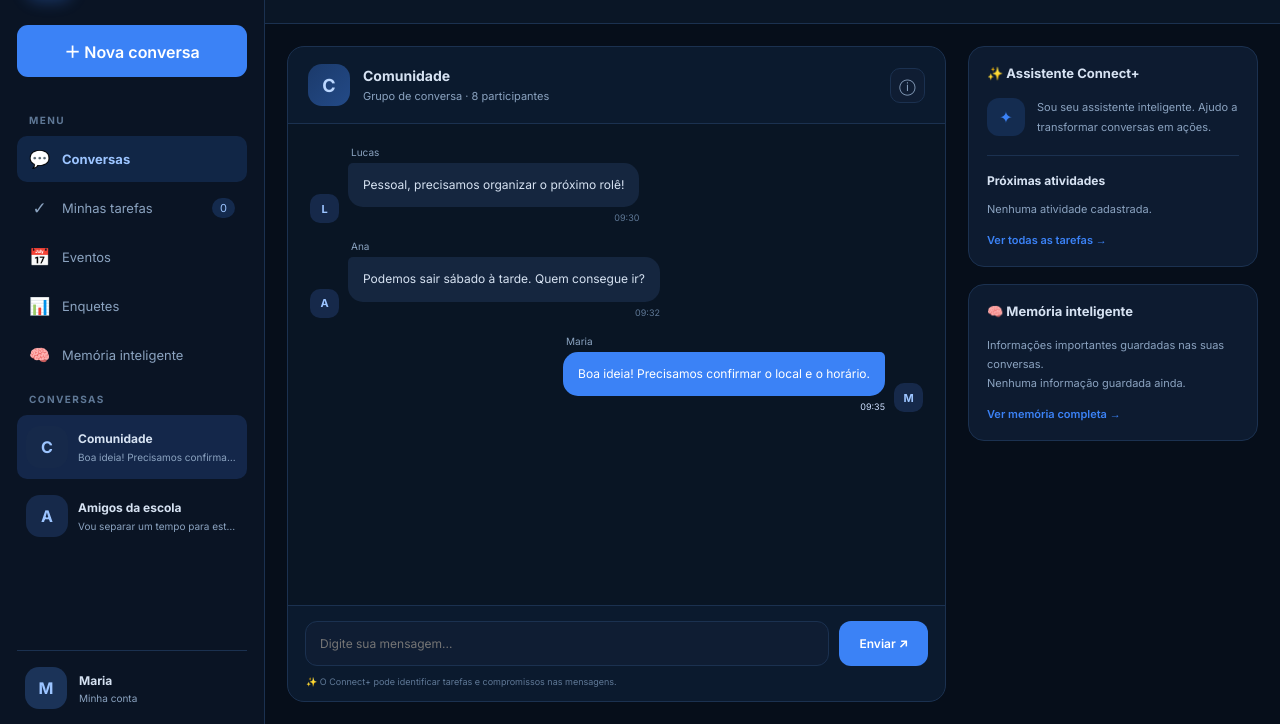
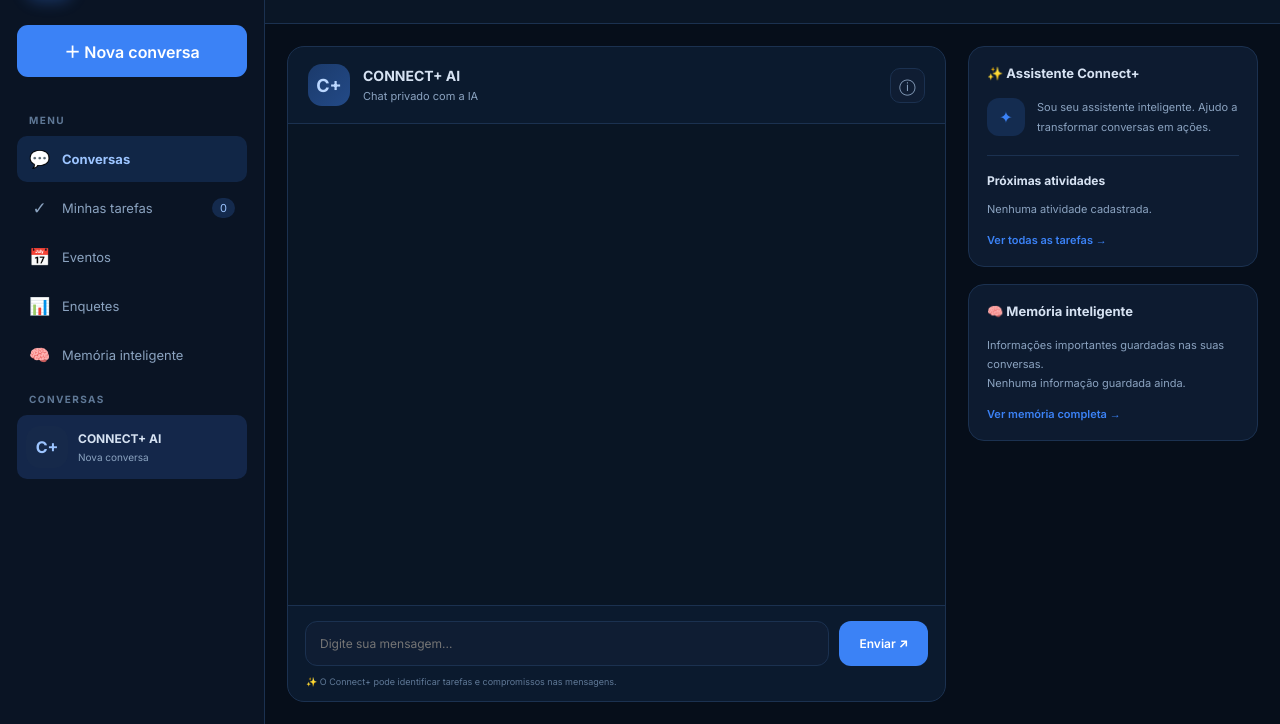
Before and after one commit to DevFilipao/connect-plus, a plain HTML site: page app.html in a window 1280 px wide. Shown: the part 76-800 px from the top of the page. Drawn offline with Linux system fonts and the light colour scheme.

Commit message:
correção pela nonagesima vez

```diff
--- a/app.html
+++ b/app.html
@@ -48,14 +48,6 @@
             <div class="sidebar-title">CONVERSAS</div>
             <div class="chat-list" id="listaConversas"></div>
 
-
-            <div class="profile">
-                <div class="avatar user-avatar">M</div>
-                <div>
-                    <strong>Maria</strong>
-                    <small>Minha conta</small>
-                </div>
-            </div>
         </aside>
 
 
@@ -77,8 +69,8 @@
                         <div class="conversation-header">
                             <div class="avatar group-avatar" id="avatarGrupo">F</div>
                             <div class="conversation-info">
-                                <h3 id="nomeGrupo">Time de Futsal</h3>
-                                <p id="statusGrupo">Grupo de conversa · 8 participantes</p>
+                                <h3 id="nomeGrupo">CONNECT+ AI</h3>
+                                <p id="statusGrupo">Chat privado com IA.</p>
                             </div>
                             <button class="icon-button" id="verInfo" title="Informações">ⓘ</button>
                         </div>
--- a/app.js
+++ b/app.js
@@ -72,54 +72,23 @@ const usuario = carregarDados("connect_usuario", null);
 const nomeUsuario = (usuario && usuario.nome ? usuario.nome.trim().split(" ")[0] : "") || "Maria";
 
 
-let conversas = carregarDados("connect_conversas", [
-    {
-        id: 1,
-        nome: "Comunidade",
-        avatar: "C",
-        descricao: "Grupo de conversa · 8 participantes",
-        mensagens: [
-            {
-                autor: "Lucas",
-                texto: "Pessoal, precisamos organizar o próximo rolê!",
-                hora: "09:30",
-                minha: false
-            },
-            {
-                autor: "Ana",
-                texto: "Podemos sair sábado à tarde. Quem consegue ir?",
-                hora: "09:32",
-                minha: false
-            },
-            {
-                autor: nomeUsuario,
-                texto: "Boa ideia! Precisamos confirmar o local e o horário.",
-                hora: "09:35",
-                minha: true
-            }
-        ]
-    },
-    {
-        id: 2,
-        nome: "Amigos da escola",
-        avatar: "A",
-        descricao: "Grupo de conversa · 5 participantes",
-        mensagens: [
-            {
-                autor: "Julia",
-                texto: "Gente, não esqueçam da prova de matemática!",
-                hora: "10:10",
-                minha: false
-            },
-            {
-                autor: nomeUsuario,
-                texto: "Vou separar um tempo para estudar hoje.",
-                hora: "10:12",
-                minha: true
-            }
-        ]
-    }
-]);
+const CONVERSA_IA = {
+    id: 1,
+    nome: "CONNECT+ AI",
+    avatar: "C+",
+    descricao: "Chat privado com a IA",
+    mensagens: []
+};
+
+
+let conversas = carregarDados("connect_conversas", [CONVERSA_IA]);
+
+
+// Migração: remove as conversas de exemplo antigas e garante o chat da IA
+conversas = conversas.filter(c => c.nome !== "Comunidade" && c.nome !== "Amigos da escola" && c.nome !== "Time de Futsal");
+if (!conversas.some(c => c.id === CONVERSA_IA.id)) {
+    conversas.unshift({ ...CONVERSA_IA, mensagens: [] });
+}
 
 
 let tarefas = carregarDados("connect_tarefas", []);
@@ -128,7 +97,7 @@ let enquetes = carregarDados("connect_enquetes", []);
 let memoria = carregarDados("connect_memoria", []);
 
 
-let conversaAtual = conversas[0]?.id ?? null;
+let conversaAtual = CONVERSA_IA.id;
 let sugestaoAtual = null;
 let tipoModal = "";
 
@@ -210,12 +179,7 @@ function criarVazio(titulo, descricao) {
 
 
 function renderizarPerfil() {
-    const nome = document.querySelector(".profile strong");
-    const avatar = document.querySelector(".profile .user-avatar");
-
-
-    if (nome) nome.textContent = nomeUsuario;
-    if (avatar) avatar.textContent = nomeUsuario.charAt(0).toUpperCase();
+    // O rodapé agora mostra apenas a logo do Connect+ (sem nome de usuário).
 }
 
 
@@ -271,6 +235,7 @@ document.querySelectorAll("[data-go]").forEach(botao => {
 
 function renderizarListaConversas() {
     const lista = document.getElementById("listaConversas");
+    if (!lista) return; // a lista lateral de conversas foi removida
 
 
     lista.innerHTML = conversas.map(conversa => {
```
